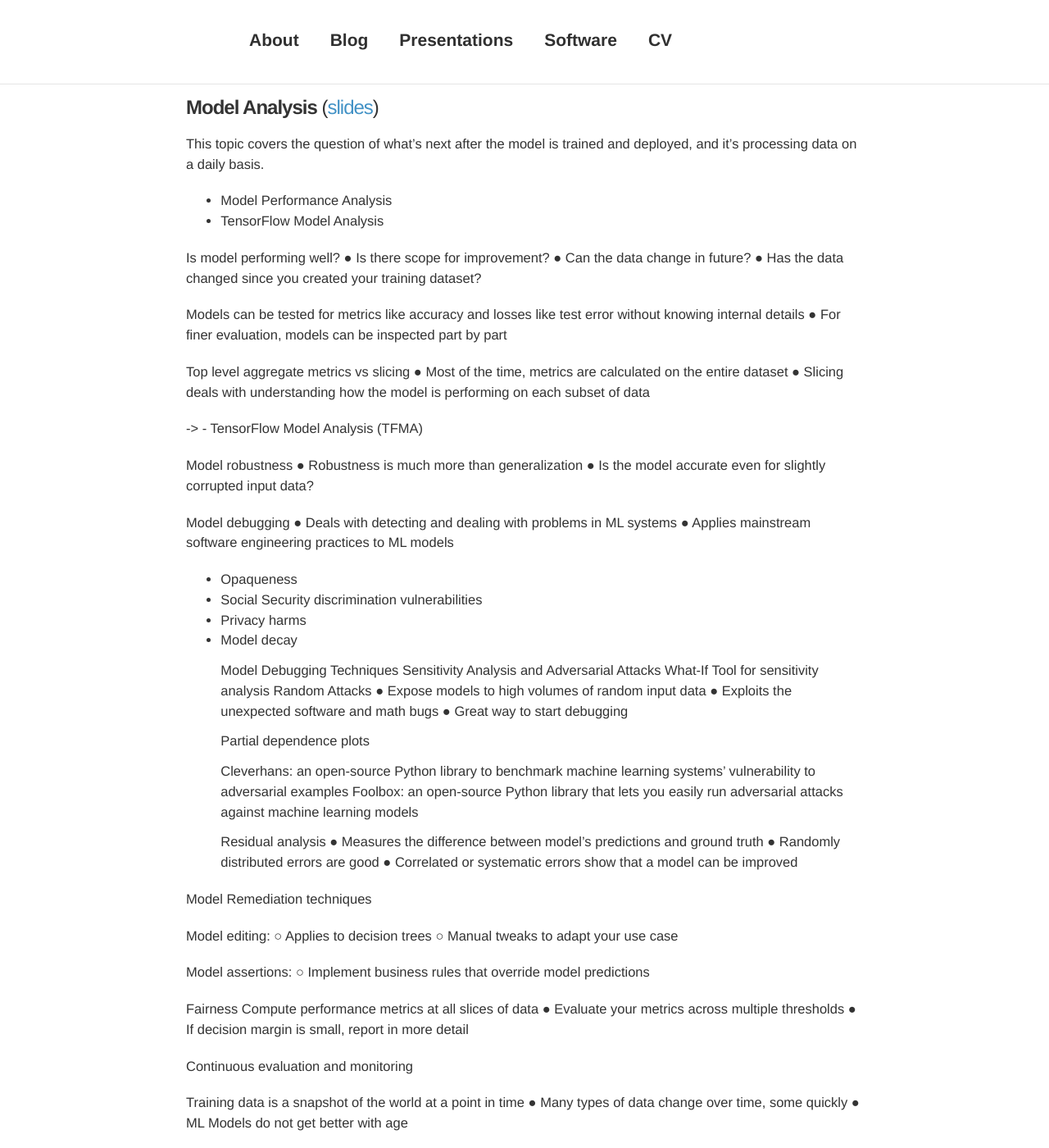
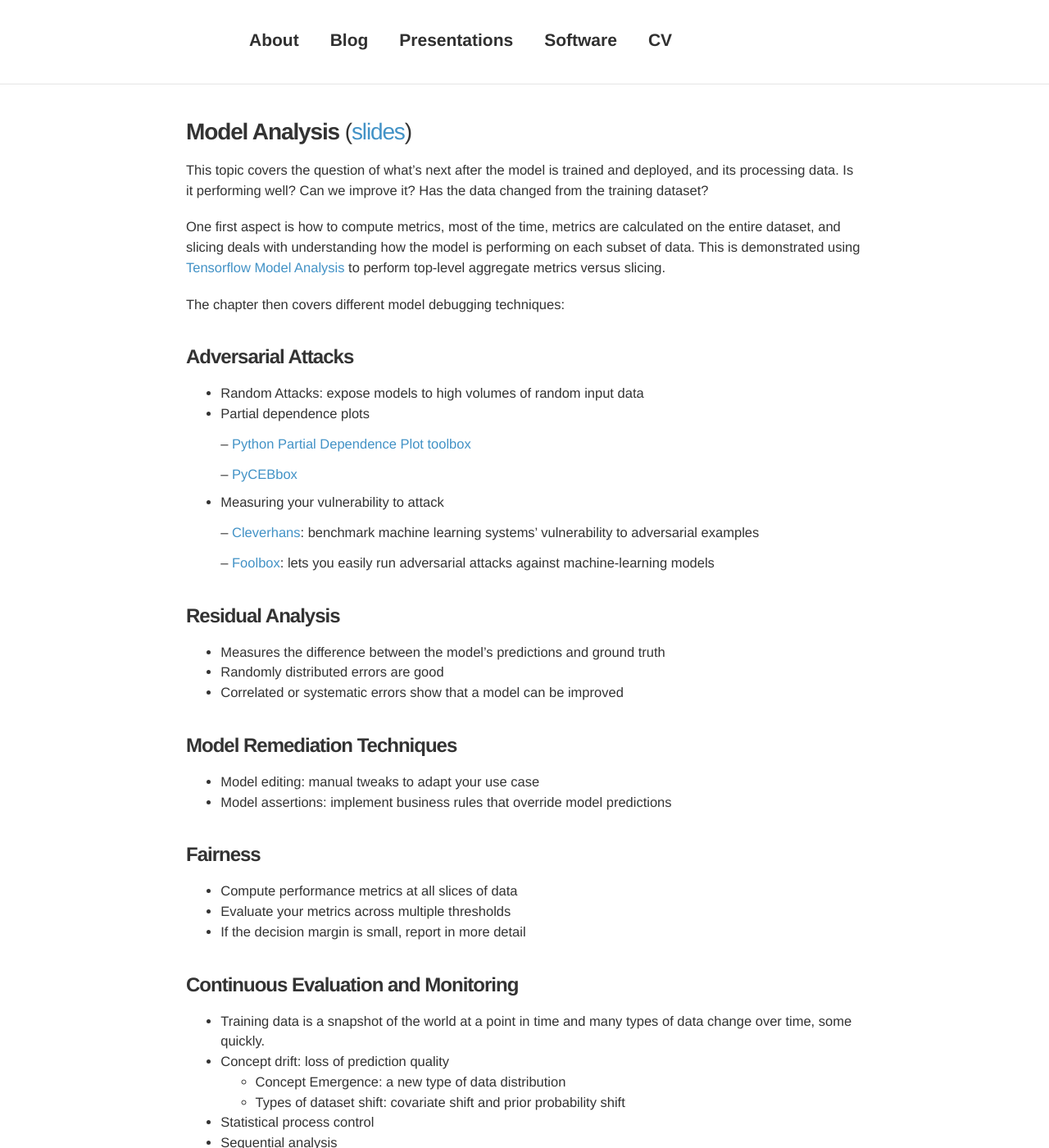
Before and after one commit to davidsbatista/davidsbatista.net, a Jekyll site: the page built from _posts/2023-07-11-Machine_Learning_in_Production.md, in a window 1280 px wide and 1400 px high, scrolled down 7472 px. Shown: the whole window at 82% size. Built offline with Jekyll 4.4.1, drawn with Linux system fonts in a browser that asks for light colours; nearby versions of some CDN libraries; comment, search, counter and statistics services are not loaded; some of the changed text lies outside the part shown.

Commit message:
wip: notes for course 3

```diff
--- a/_posts/2023-07-11-Machine_Learning_in_Production.md
+++ b/_posts/2023-07-11-Machine_Learning_in_Production.md
@@ -24,15 +24,7 @@ The specialisation is organised into 4 courses. I will describe each one separat
 
 <br>
 
-<!--
-
-- ML Pipelines
-	- Pipeline orchestration frameworks
-	- TensorFlow Extended (TFX)
--->
-
-
-### __1 -  Introduction to Machine Learning in Production__
+## __1 -  Introduction to Machine Learning in Production__
 
 The first course is a high-level introduction to the topics covered in the specialisation, it briefly goes through the different steps of a Machine Learning Project, which are then detailed in the next courses.
 
@@ -58,7 +50,7 @@ blue-green deployment: router sends a request to old/blue or to new/green, it en
 
 <br>
 
-### __2 - Machine Learning Data Lifecycle in Production__
+## __2 - Machine Learning Data Lifecycle in Production__
 
 This course focuses mostly on the data aspect of a Machine Learning project, and it's organised into 4 main topics
 
@@ -149,11 +141,11 @@ This topic also briefly explains how to do data augmentation techniques, mostly
 <br>
 
 
-### __3 - Machine Learning Modelling Pipelines in Production__
+## __3 - Machine Learning Modelling Pipelines in Production__
 
 The 3rd course on this specialisation is the longest one covering 5 topics and was also the one that brought, for me, the most interesting topics from all the 4 courses.
 
-#### __Neural Architectural Search and Auto ML__ ([slides](/assets/documents/Coursera-MLOps_Specialization/C3_-_Machine_Learning_Modeling_Pipelines_in_Production/C3_W1.pdf))
+### __Neural Architectural Search and Auto ML__ ([slides](/assets/documents/Coursera-MLOps_Specialization/C3_-_Machine_Learning_Modeling_Pipelines_in_Production/C3_W1.pdf))
 
 The first chapter covers automatic parameter tuning. It describes briefly different strategies to find the best hyperparameters (i.e.: set before launching the learning process and not updated in each training step):
 
@@ -165,7 +157,7 @@ The first chapter covers automatic parameter tuning. It describes briefly differ
 
 Shows how the hyperparameters can be tuned with Keras Tuner, and it finishes by talking more broadly about the ML topic and the services provided by cloud providers to perform AutoML.
 
-#### __Model Resource Management Techniques__ ([slides](/assets/documents/Coursera-MLOps_Specialization/C3_-_Machine_Learning_Modeling_Pipelines_in_Production/C3_W2.pdf))
+### __Model Resource Management Techniques__ ([slides](/assets/documents/Coursera-MLOps_Specialization/C3_-_Machine_Learning_Modeling_Pipelines_in_Production/C3_W2.pdf))
 
 <h3 style="text-align: center;font-weight:bold"></h3>
 
@@ -181,7 +173,7 @@ __Dimensionality Reduction__: there's a brief explanation about the curse of dim
 - Non-Negative Matrix Factorisation (NMF)
 - Latent Dirichlet Allocation (LDA)
 
-#### __TODO: C3_W2_Lab_2_Algorithmic_Dimensionality.ipynb___
+### __TODO: C3_W2_Lab_2_Algorithmic_Dimensionality.ipynb___
 
 
 __Quantisation and Pruning__
@@ -208,7 +200,7 @@ Reading:
 
 - [The Lottery Ticket Hypothesis - Patrick Liu Notes](https://patrick-llgc.github.io/Learning-Deep-Learning/paper_notes/lottery_ticket_hypothesis.html)
 
-#### __High-Performance Modeling and Distillation Techniques__ ([slides](/assets/documents/Coursera-MLOps_Specialization/C3_-_Machine_Learning_Modeling_Pipelines_in_Production/C3_W3.pdf))
+### __High-Performance Modeling and Distillation Techniques__ ([slides](/assets/documents/Coursera-MLOps_Specialization/C3_-_Machine_Learning_Modeling_Pipelines_in_Production/C3_W3.pdf))
 
 - High-Performance Modeling:
 	- distributed training, including a couple of different kinds of parallelism.
@@ -218,127 +210,68 @@ Reading:
 	- #### __TODO: Knowledge Distillation:__
 	- Teacher and student model
 
-#### __Model Analysis__ ([slides](/assets/documents/Coursera-MLOps_Specialization/C3_-_Machine_Learning_Modeling_Pipelines_in_Production/C3_W4.pdf))
+### __Model Analysis__ ([slides](/assets/documents/Coursera-MLOps_Specialization/C3_-_Machine_Learning_Modeling_Pipelines_in_Production/C3_W4.pdf))
 
-This topic covers the question of what's next after the model is trained and deployed, and it's processing data on a daily basis.
+This topic covers the question of what's next after the model is trained and deployed, and its processing data. Is it performing well? Can we improve it? Has the data changed from the training dataset?
 
-- Model Performance Analysis
-- TensorFlow Model Analysis
+One first aspect is how to compute metrics, most of the time, metrics are calculated on the entire dataset, and slicing deals with understanding how the model is performing on each subset of data. This is demonstrated using [Tensorflow Model Analysis](https://www.tensorflow.org/tfx/guide/tfma) to perform top-level aggregate metrics versus slicing.
 
+The chapter then covers different model debugging techniques:
 
+#### __Adversarial Attacks__
 
-Is model performing well?
-● Is there scope for improvement?
-● Can the data change in future?
-● Has the data changed since you created your training dataset?
+- Random Attacks: expose models to high volumes of random input data
+- Partial dependence plots
 
-Models can be tested for metrics like accuracy and losses like test error without knowing internal details
-● For finer evaluation, models can be inspected part by part
+	-- [Python Partial Dependence Plot toolbox](https://github.com/SauceCat/PDPbox)
 
+	-- [PyCEBbox](https://github.com/AustinRochford/PyCEbox)
 
- Top level aggregate metrics vs slicing
- ● Most of the time, metrics are calculated on the entire dataset
-● Slicing deals with understanding how the model is performing on each subset of data
+- Measuring your vulnerability to attack
 
-->  - TensorFlow Model Analysis (TFMA)
+	-- [Cleverhans](https://github.com/cleverhans-lab/cleverhans): benchmark machine learning systems' vulnerability to adversarial examples
 
+	-- [Foolbox](https://github.com/bethgelab/foolbox): lets you easily run adversarial attacks against machine-learning models
 
- Model robustness
- ● Robustness is much more than generalization
-● Is the model accurate even for slightly corrupted input data?
+#### __Residual Analysis__
+- Measures the difference between the model’s predictions and ground truth
+- Randomly distributed errors are good
+- Correlated or systematic errors show that a model can be improved
 
+#### __Model Remediation Techniques__
+- Model editing: manual tweaks to adapt your use case
+- Model assertions: implement business rules that override model predictions
 
+#### __Fairness__
+- Compute performance metrics at all slices of data
+- Evaluate your metrics across multiple thresholds
+- If the decision margin is small, report in more detail
 
+#### __Continuous Evaluation and Monitoring__
+- Training data is a snapshot of the world at a point in time and many types of data change over time, some quickly.
+- Concept drift: loss of prediction quality
+	- Concept Emergence: a new type of data distribution
+	- Types of dataset shift: covariate shift and prior probability shift
+- Statistical process control
+- Sequential analysis
+- Error distribution monitoring
+- Feature distribution monitoring
 
- Model debugging
- ● Deals with detecting and dealing with problems in ML systems
-● Applies mainstream software engineering practices to ML models
-
-
-- Opaqueness
-- Social Security discrimination vulnerabilities
-- Privacy harms
-- Model decay
-
-
-  Model Debugging Techniques
-   Sensitivity Analysis and Adversarial Attacks
-   	What-If Tool for sensitivity analysis
-	 Random Attacks
-	 ● Expose models to high volumes of random input data
-	● Exploits the unexpected software and math bugs
-	● Great way to start debugging
-
-
-  Partial dependence plots
-
-
-   Cleverhans:
-  an open-source Python library to benchmark machine learning systems' vulnerability to adversarial examples
-  Foolbox:
-  an open-source Python library that lets you easily run adversarial attacks against machine learning models
-
-
-   Residual analysis
-   ● Measures the difference between model’s predictions and ground truth
-  ● Randomly distributed errors are good
-  ● Correlated or systematic errors show that a model can be improved
-
-
-Model Remediation techniques
-
-Model editing:
-○ Applies to decision trees
-○ Manual tweaks to adapt your use case
-
-
-Model assertions:
-○ Implement business rules that override model predictions
-
-
-
-Fairness
-Compute performance metrics at all slices of data
-● Evaluate your metrics across multiple thresholds
-● If decision margin is small, report in more detail
-
-
- Continuous evaluation and monitoring
-
- Training data is a snapshot of the world at a point in time
- ● Many types of data change over time, some quickly
- ● ML Models do not get better with age
-
-
-Concept drift: loss of prediction quality
-● Concept Emergence: new type of data distribution
-● Types of dataset shift:
-○ covariate shift
-○ prior probability shift
-
-
- Statistical process control
-
-  Sequential analysis
-
-   Error distribution monitoring
-
-    Clustering/novelty detection
-
-	 Feature distribution monitoring
-
-	  Model-dependent monitoring
-
-
-
-
-#### __Model Interpretability__ ([slides](/assets/documents/Coursera-MLOps_Specialization/C3_-_Machine_Learning_Modeling_Pipelines_in_Production/C3_W5.pdf))
+### __Model Interpretability__ ([slides](/assets/documents/Coursera-MLOps_Specialization/C3_-_Machine_Learning_Modeling_Pipelines_in_Production/C3_W5.pdf))
 
 It introduces the concept and the importance of __explainability in AI__ and also touches on other related subjects such as fairness, privacy and security. But ultimately this chapter presents several methods to understand model predictions.
 
 - Partial Dependence Plots
 - Shapley Value
 - LIME
+
+#### __Software__
+
+- [Tensorflow Model Analysis](https://www.tensorflow.org/tfx/guide/tfma)
+- [Python Partial Dependence Plot toolbox](PDPbox)
+- [PyCEBbox](https://github.com/AustinRochford/PyCEbox)
+- [Cleverhans](https://github.com/cleverhans-lab/cleverhans)
+- [Foolbox](https://github.com/bethgelab/foolbox)
 
 
 <br>
@@ -349,7 +282,7 @@ It introduces the concept and the importance of __explainability in AI__ and als
 
 
 
-### __4 - Deploying Machine Learning Models in Production__
+## __4 - Deploying Machine Learning Models in Production__
 
 #### __Week 1__
 
```
Also changed, not shown: other parts of _posts/2023-07-11-Machine_Learning_in_Production.md (+2 -2 lines).
